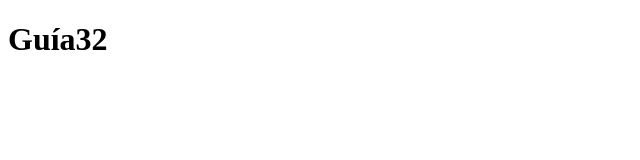
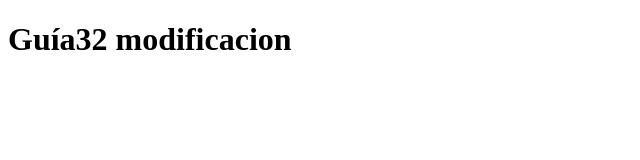
Before and after one commit to kyll7120/xmlvalido_GRUPO04, a plain HTML site: page index.html in a window 1280 px wide. Shown: the whole page, without its empty margins (0-640 px from the left). Drawn offline with Linux system fonts and the light colour scheme.

Commit message:
Update index.html

```diff
--- a/index.html
+++ b/index.html
@@ -6,6 +6,6 @@
     <title>xmlvalido_Grupo04</title>
 </head>
 <body>
-    <h1>Guía32</h1>
+    <h1>Guía32 modificacion</h1>
 </body>
 </html>
```
